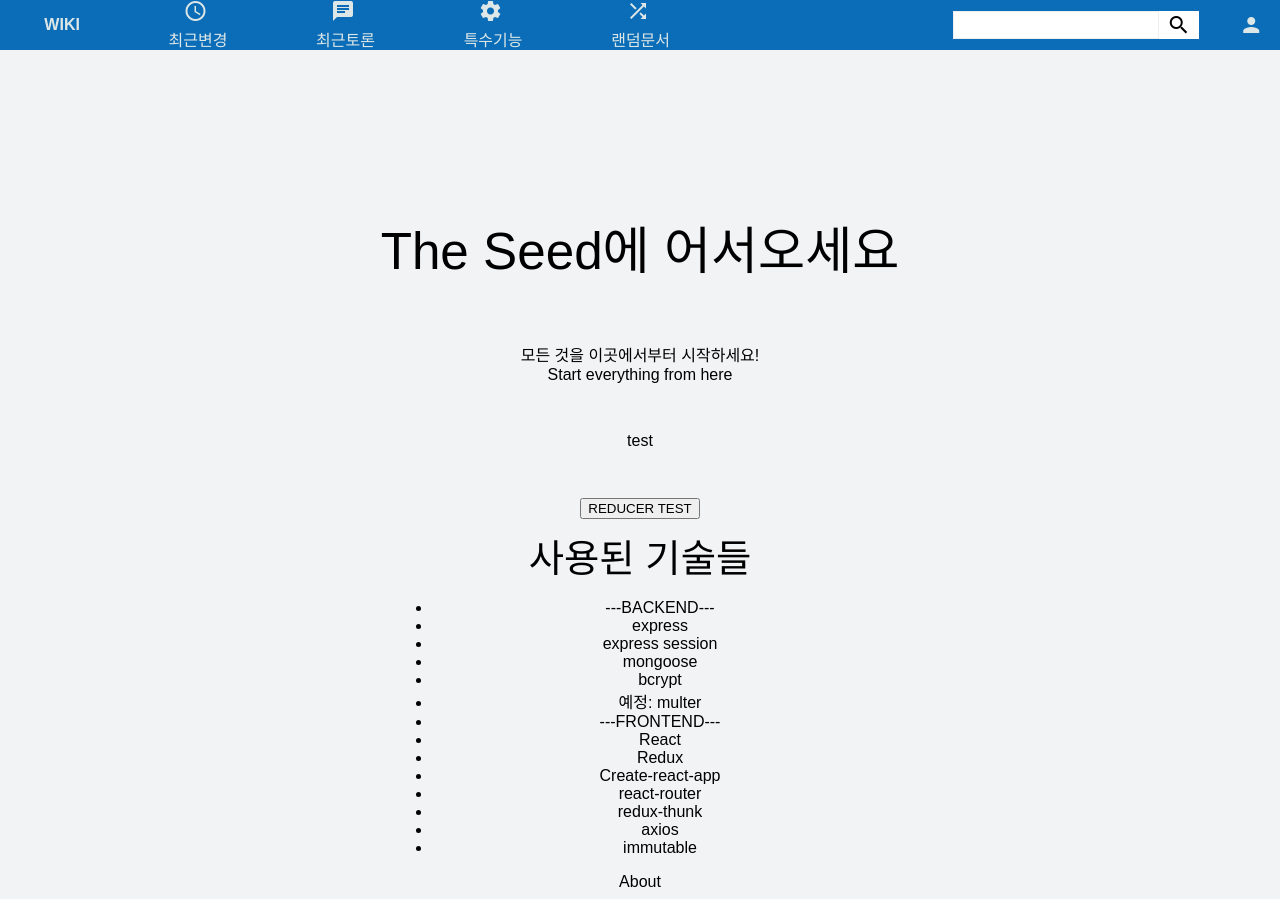
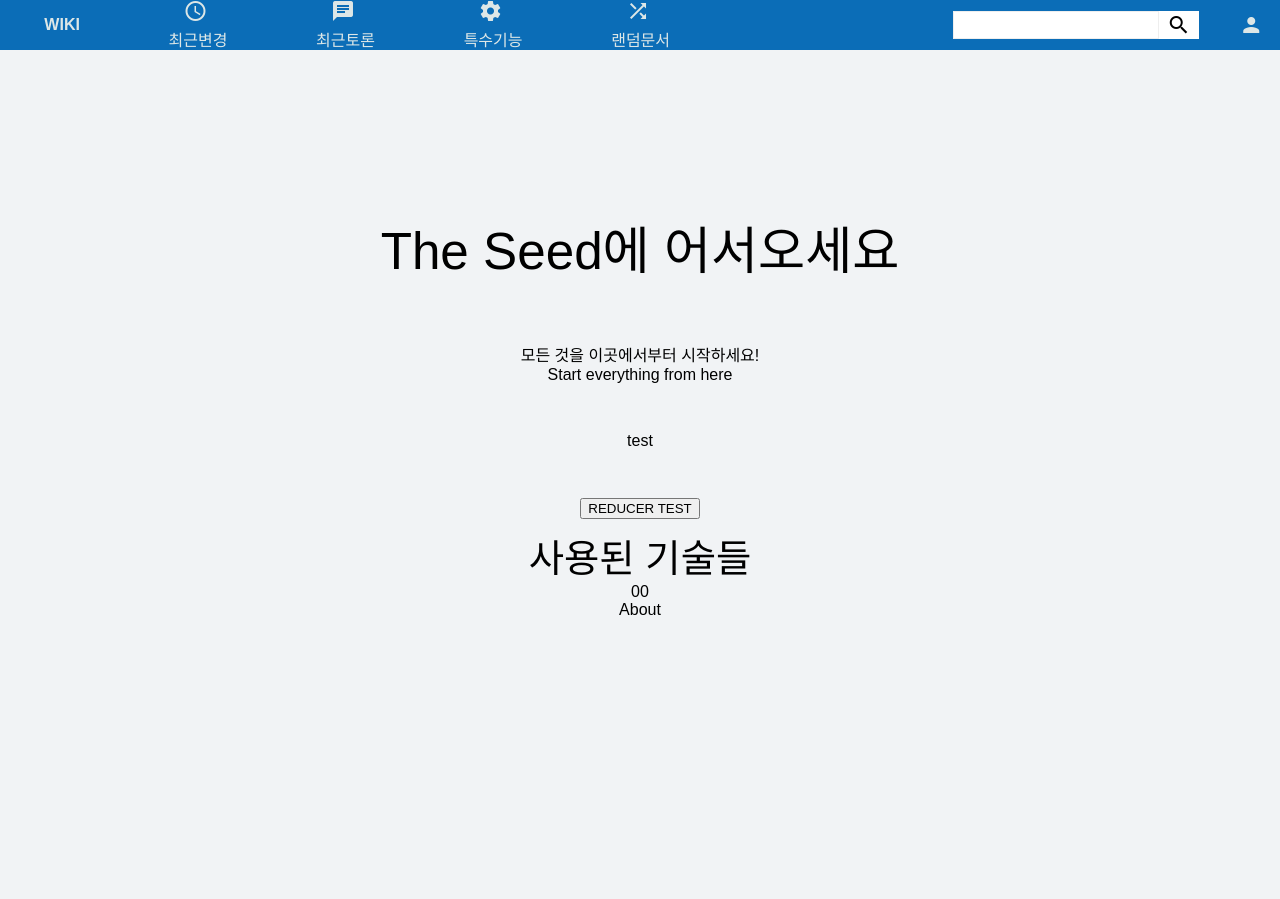
Before and after one commit to ktjd123/wiki, a React app in the folder frontend/: page / in a window 1280 px wide. After the commit the page ends 800 px from the top, so only its background shows below. Built offline with nearby package versions, Linux system fonts and the light colour scheme.

Commit message:
parsertest

```diff
--- a/frontend/src/components/Main/Main.css
+++ b/frontend/src/components/Main/Main.css
@@ -30,3 +30,8 @@
   font-size: 3vw;
   font-weight: normal;
 }
+
+.App .cancel{
+  text-decoration: line-through;
+  display: inline;
+}
--- a/frontend/src/components/Main/Main.js
+++ b/frontend/src/components/Main/Main.js
@@ -1,15 +1,17 @@
 import React from 'react';
-import {Link} from 'react-router-dom'
+import { Link } from 'react-router-dom'
 import './Main.css';
 
 
 const Main = ({ testString, reducerTest }) => {
+
+    let string = "[[[ 그래서 그게 어쨌는데? ]]]  쏼라쏼라 [[[또왜]]] <br>"
     return (
         <div>
             <div className="App">
                 <h1 className="App-title">The Seed에 어서오세요</h1>
                 <p className="App-intro">
-                    모든 것을 이곳에서부터 시작하세요!<br/>
+                    모든 것을 이곳에서부터 시작하세요!<br />
                     Start everything from here
                 </p>
                 {testString}
@@ -21,22 +23,15 @@ const Main = ({ testString, reducerTest }) => {
                 </button>
                 </div>
                 <div className="title">사용된 기술들</div>
-                <ul className="introduce">
-                    <li>---BACKEND---</li>
-                    <li>express</li>
-                    <li>express session</li>
-                    <li>mongoose</li>
-                    <li>bcrypt</li>
-                    <li>예정: multer</li>
-                    <li>---FRONTEND---</li>
-                    <li>React</li>
-                    <li>Redux</li>
-                    <li>Create-react-app</li>
-                    <li>react-router</li>
-                    <li>redux-thunk</li>
-                    <li>axios</li>
-                    <li>immutable</li>
-                </ul>
+                {
+                    string.split('[[[').map((inner, i) => {
+                        inner = inner.replace(']]]', '')
+                        if (i === 0) {
+                            return (<div className='cancel'>{inner}</div>)
+                        }
+                        return 0;
+                    })
+                }
             </div>
             <Link to='/about'>About</Link>
         </div>
```
